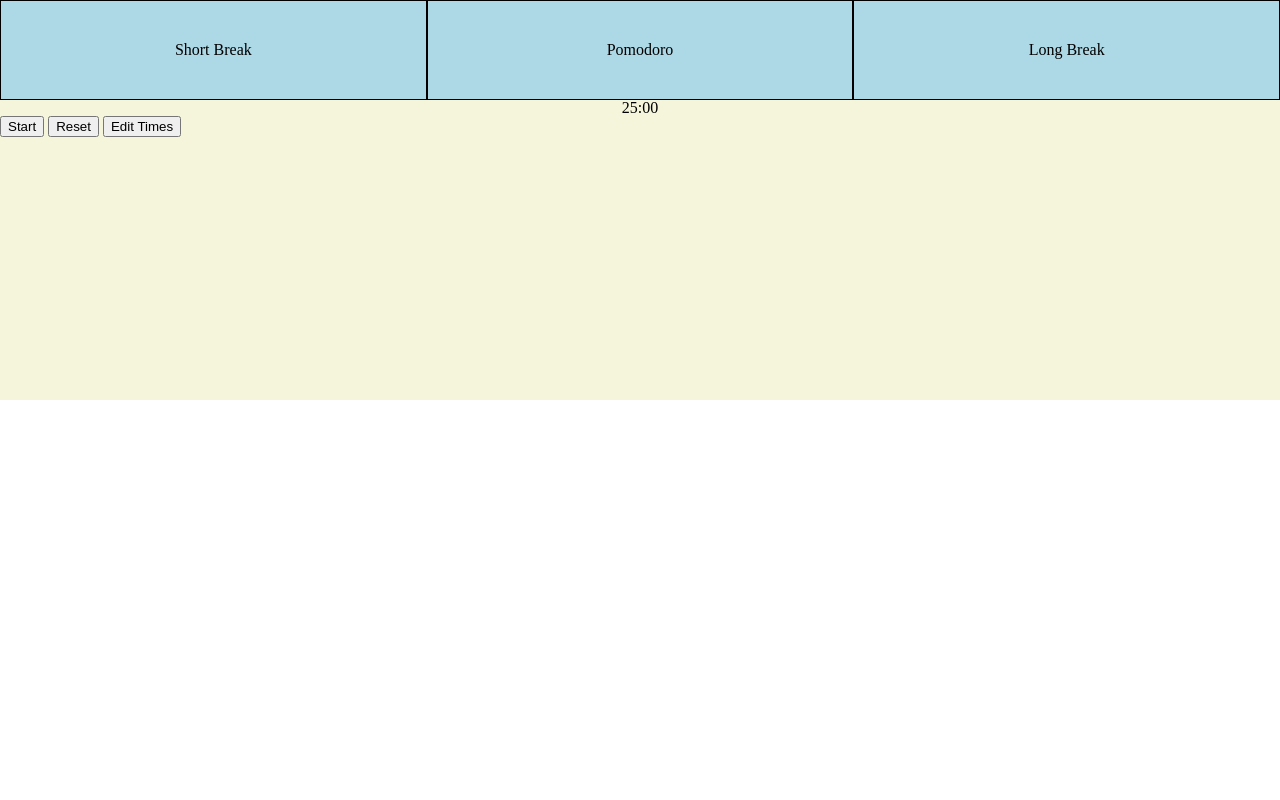
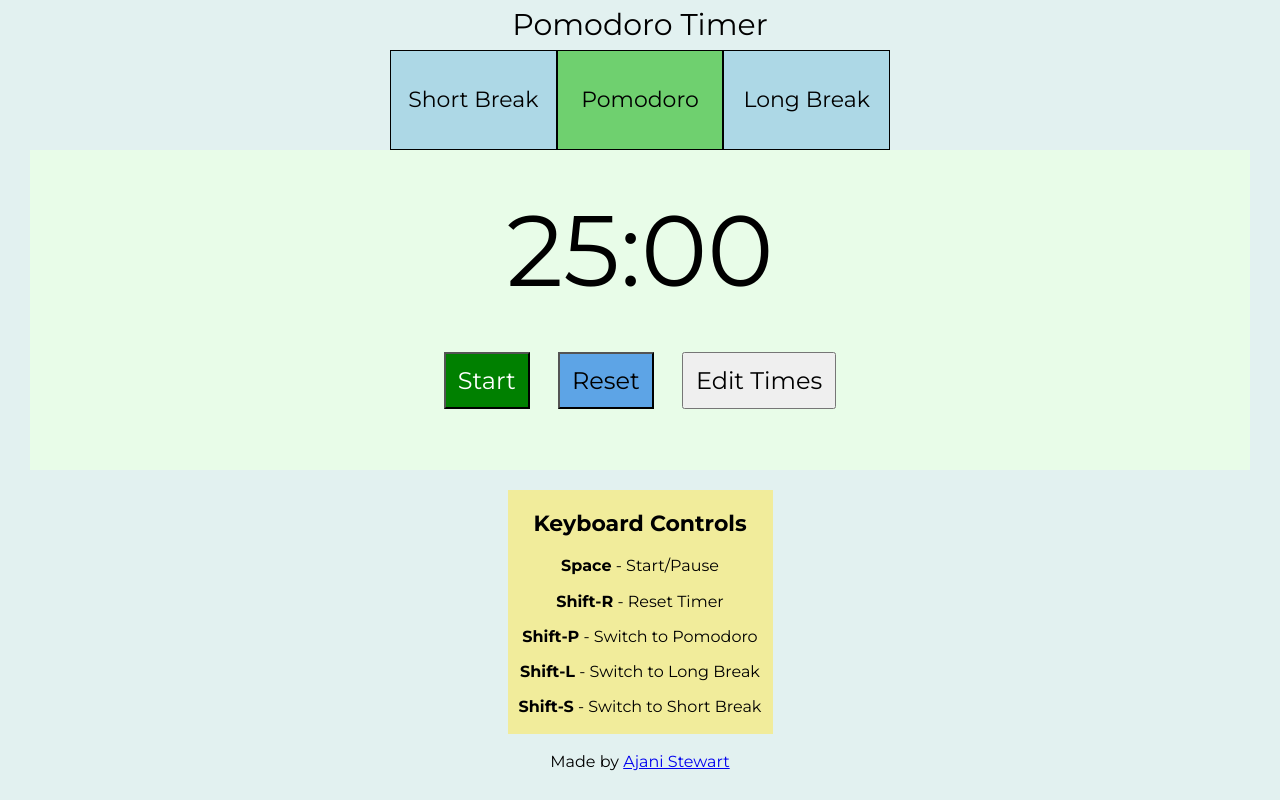
Before and after one commit to AjaniStewart/pomodoro-timer, a plain HTML site: page index.html in a window 1280 px wide. Drawn offline with Linux system fonts and the light colour scheme.

Commit message:
finish the design of the page

```diff
--- a/index.html
+++ b/index.html
@@ -2,24 +2,40 @@
 <html lang="en">
     <head>
         <meta charset="utf-8">
-        <title>Pomodoro Technique Timer</title>
+        <title>Pomodoro Timer</title>
         <link href="reset.css" type="text/css" rel="stylesheet">
+        <link href="https://fonts.googleapis.com/css?family=Montserrat:400,700" rel="stylesheet">
         <link href="style.css" type="text/css" rel="stylesheet">
     </head>
     <body>
         <div class="container">
+            <div class="name">
+                Pomodoro Timer
+            </div>
             <div class="tabs">
                 <div id="short_break" class="tab">Short Break</div>
-                <div id="pomodoro" class="tab">Pomodoro</div>
+                <div id="pomodoro" class="tab active">Pomodoro</div>
                 <div id="long_break" class="tab">Long Break</div>
             </div>
             <div class="timer_container">
                 <div class="countdown">25:00</div>
-                <button class="start_pause">Start</button>
-                <button class="reset">Reset</button>
-                <button class="edit">Edit Times</button>
+                <div class="button_container">
+                    <button class="start_pause">Start</button>
+                    <button class="reset">Reset</button>
+                    <button class="edit">Edit Times</button>
+                </div>
             </div>
-            <div class="instructions"></div>
+            <div class="instructions">
+                <p class="instructions_title"><strong>Keyboard Controls</strong></p>
+                <p><strong>Space</strong> - Start/Pause</p>
+                <p><strong>Shift-R</strong> - Reset Timer</p>
+                <p><strong>Shift-P</strong> - Switch to Pomodoro</p>
+                <p><strong>Shift-L</strong> - Switch to Long Break</p>
+                <p><strong>Shift-S</strong> - Switch to Short Break</p>
+            </div>
+            <div class="thanks">
+                <p>Made by <a href="https://www.github.com/AjaniStewart/pomodoro-timer">Ajani Stewart</a></p>
+            </div>
         </div>
         <script src="main.js"></script>
     </body>
--- a/main.js
+++ b/main.js
@@ -57,20 +57,32 @@ function switchTimer(duration) {
 }
 
 let currentActiveTab = "pomodoro";
+const shortBreakTab = document.querySelector("#short_break");
+const longBreakTab = document.querySelector("#long_break");
+const pomodoroTab = document.querySelector("#pomodoro");
 
 function switchTab(tab) {
     currentActiveTab = tab;
     switch (tab) {
         case "pomodoro":
             switchTimer(pomodoroDuration);
+            shortBreakTab.classList.remove("active");
+            longBreakTab.classList.remove("active");
+            pomodoroTab.classList.add("active");
             break;
 
         case "short_break":
             switchTimer(shortBreakDuration);
+            longBreakTab.classList.remove("active");
+            pomodoroTab.classList.remove("active");
+            shortBreakTab.classList.add("active");
             break;
 
         case "long_break":
             switchTimer(longBreakDuration);
+            pomodoroTab.classList.remove("active");
+            shortBreakTab.classList.remove("active");
+            longBreakTab.classList.add("active");
             break;
     }
 }
@@ -91,8 +103,10 @@ function startOrPauseTimer() {
 function changeButtonLabel() {
     if (timerActive) {
         startPauseButton.textContent = "Pause";
+        startPauseButton.style.background = "red";
     } else {
         startPauseButton.textContent = "Start"
+        startPauseButton.style.background = "green";
     }
 }
 //event listeners
--- a/style.css
+++ b/style.css
@@ -1,30 +1,49 @@
 .container {
-    min-width: 500px;
-    min-height: 400px;
+    position: fixed;
+    height: 100%;
+    width: 100%;
+    left: 0;
+    top: 0;
+    background: #e2f1f0;
 }
 
 .tabs {
     position: relative;
     display: grid;
     grid-template-columns: repeat(3,1fr);
-    min-width: 500px;
+    min-width: 200px;
+    max-width: 500px;
     min-height: 100px;
     background: lightblue;
+    margin: 0 auto;
+
 }
 
 .tabs div {
+    font-family: 'Montserrat', sans-serif;
     display: flex;
     align-items: center;
     justify-content: center;
     text-align: center;
     border: 1px solid black;
+    font-size: 22px;
+    transition: 0.1s ease-in;
+}
+
+.tabs div.active {
+    background: #6fd06f;
 }
 
 .timer_container {
+    font-family: 'Montserrat', sans-serif;
     position: relative;
     min-width: 500px;
+    max-width: 1200px;
     min-height: 300px;
-    background: beige;
+    margin: auto;
+    padding: 10px;
+    background: #e8fce8;
+
 }
 
 .countdown {
@@ -32,4 +51,62 @@
     align-items: center;
     justify-content: center;
     text-align: center;
+    font-size: 100px;
+    padding: 40px;
 }
+
+.button_container {
+    text-align: center;
+}
+
+.start_pause {
+    background: green;
+    color: white;
+}
+
+button {
+    font-family: 'Montserrat', sans-serif;
+    font-size: 24px;
+    padding: 12px;
+    margin: 12px;
+    transition: 0.2s ease-in;
+}
+
+button:hover {
+    transform: scale(1.1);
+
+}
+
+.reset {
+    background: #5da4e6;
+}
+
+.instructions {
+    font-family: 'Montserrat', sans-serif;
+    padding: 10px;
+    line-height: 2.2;
+    background: #f1ec9b;
+    width: 245px;
+    text-align: center;
+    margin: 20px auto;
+}
+
+strong {
+    font-weight: 700;
+}
+
+.instructions_title {
+    font-size: 22px;
+}
+
+.thanks {
+    text-align: center;
+    font-family: 'Montserrat', sans-serif;
+}
+
+.name {
+    font-family: 'Montserrat', sans-serif;
+    font-size: 30px;
+    text-align: center;
+    padding: 10px;
+}
```
